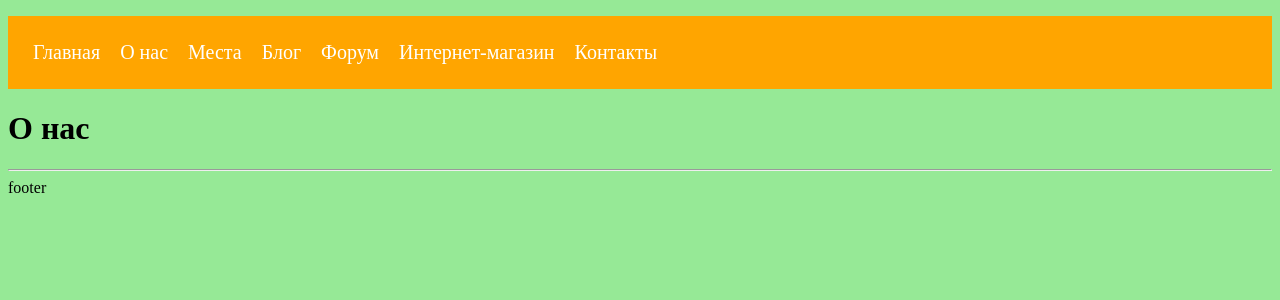
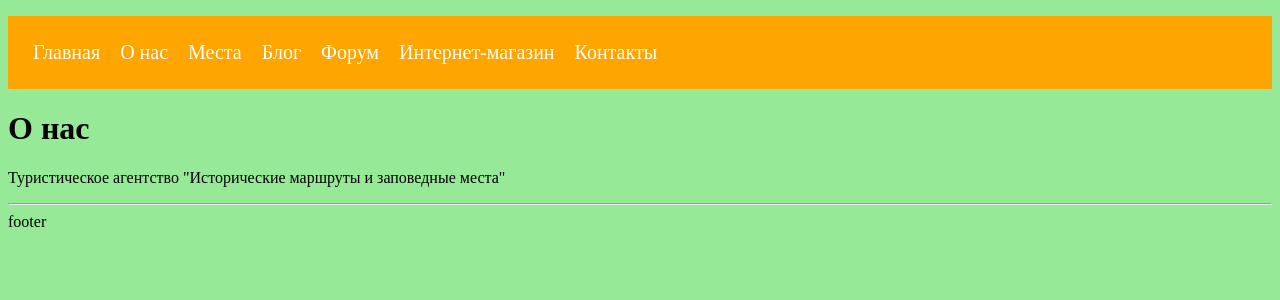
Before and after one commit to AlexIgn88/graduate-work, a Next.js app: page /about in a window 1280 px wide. Shown: the top 300 px of the page. Built offline with nearby package versions, Linux system fonts and the light colour scheme.

Commit message:
Add a name of the Travel agency 	modified:   pages/about.js 	modified:   pages/index.js

```diff
--- a/pages/about.js
+++ b/pages/about.js
@@ -7,7 +7,7 @@ export default function AboutPage() {
         </Head>
         <div>
             <h1>О нас</h1>
+            <p>Туристическое агентство "Исторические маршруты и заповедные места"</p>
         </div>
     </>
-
 }
--- a/pages/index.js
+++ b/pages/index.js
@@ -3,7 +3,7 @@ import Head from "next/head";
 export default function HomePage() {
     return <>
         <Head>
-            <title>Туристическое агентство</title>
+            <title>Туристическое агентство "Исторические маршруты и заповедные места"</title>
         </Head>
         <div>
             <h1>Главная</h1>
```
